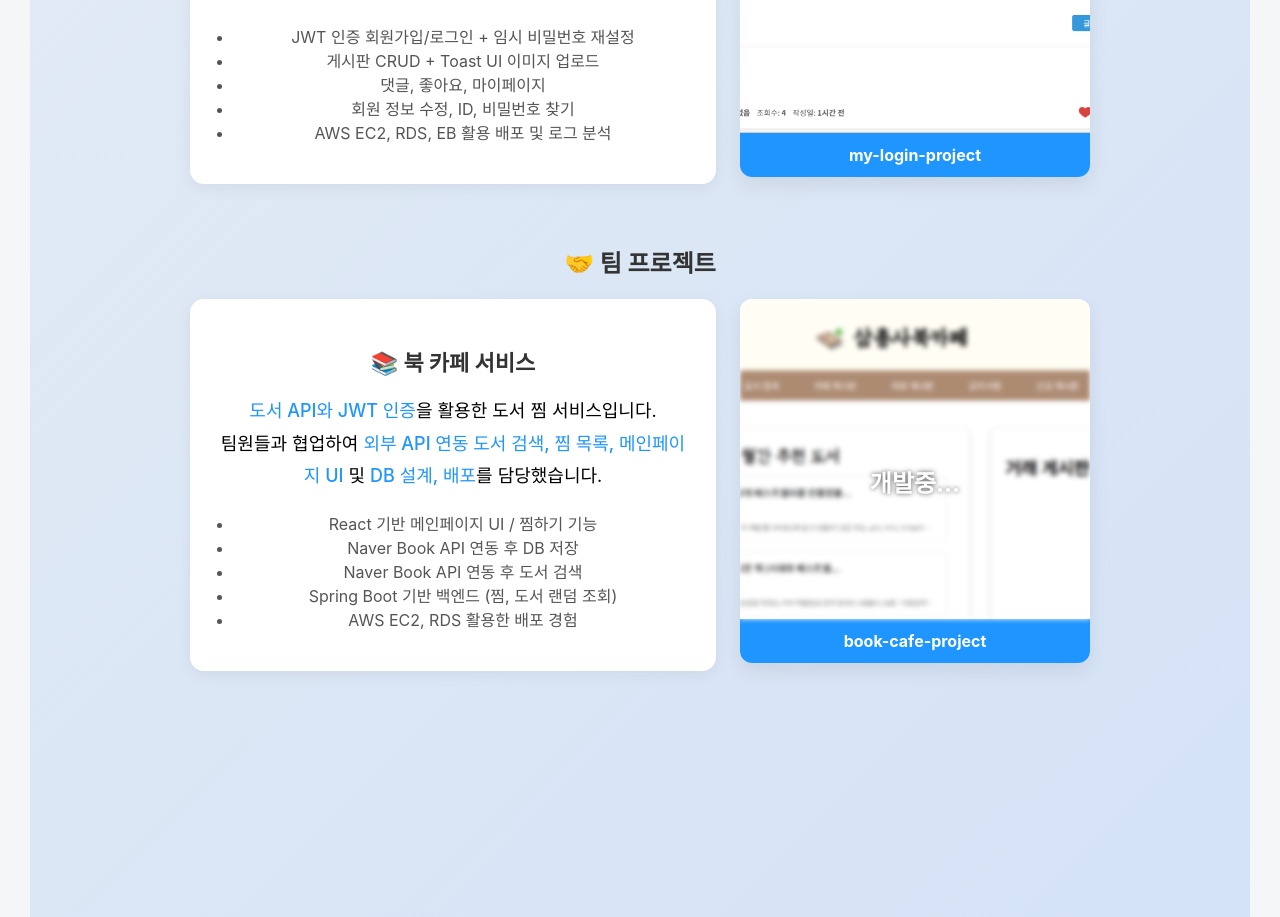
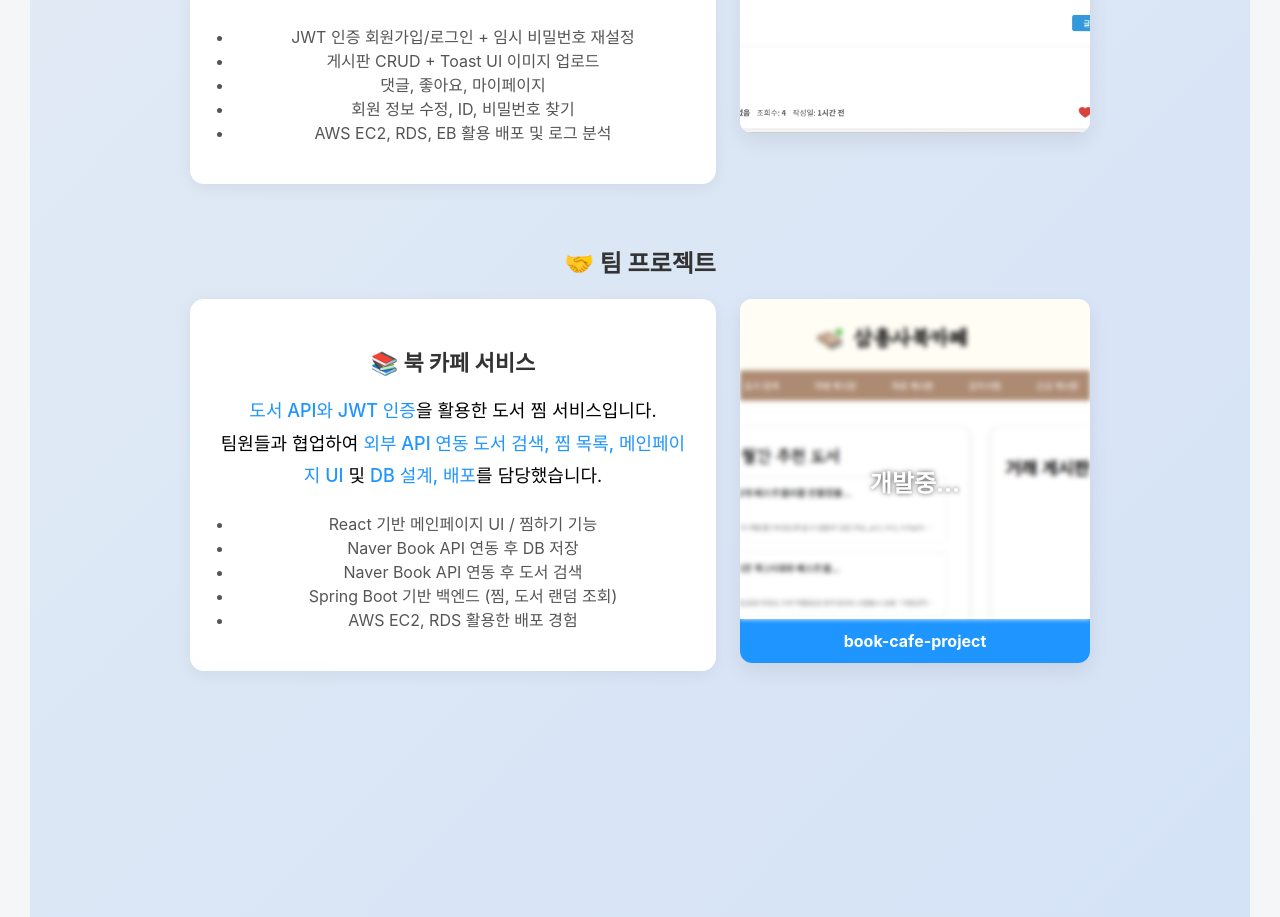
Before and after one commit to mk0537/my-portfolio-react-app, a React (Create React App) app: page / in a window 1280 px wide. Shown: the part 2383-3300 px from the top of the page. Built offline with nearby package versions, Linux system fonts and the light colour scheme.

Commit message:
fixed my-portfolio-react-app

```diff
--- a/src/components/Projects.js
+++ b/src/components/Projects.js
@@ -44,13 +44,13 @@ const Projects = () => {
                 alt="나만의 게시판 미리보기"
                 className="Preview-img"
               />
-              <div className="Preview-title">my-login-project</div>
+              {/* <div className="Preview-title">my-login-project</div>
               <div className="Preview-overlay danger">
                 <div className="Overlay-title">⚠️ 문제점 발생</div>
                 <div className="Overlay-description">
                   게시글 작성일 정보가 전달되고 있지 않아 해결하는 중입니다.
                 </div>
-              </div>
+              </div> */}
             </a>
           </div>
         </div>
```
